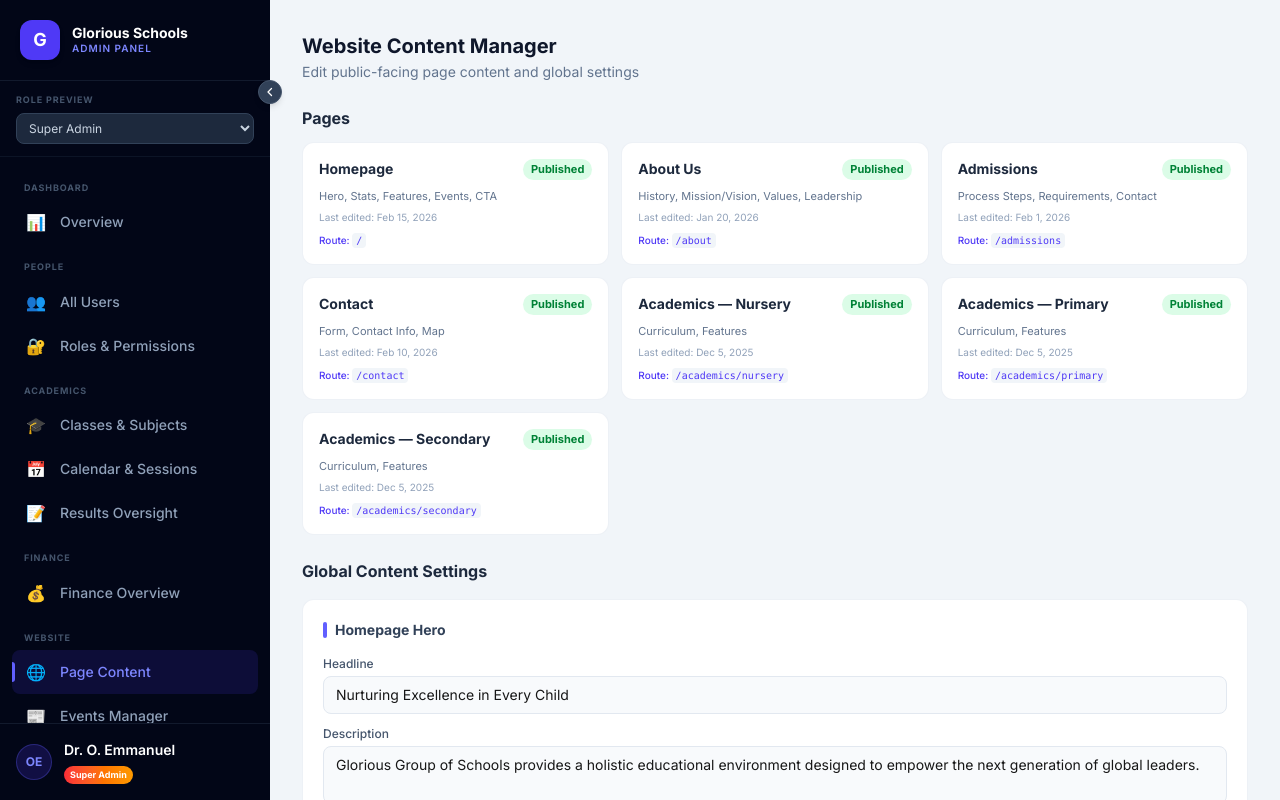
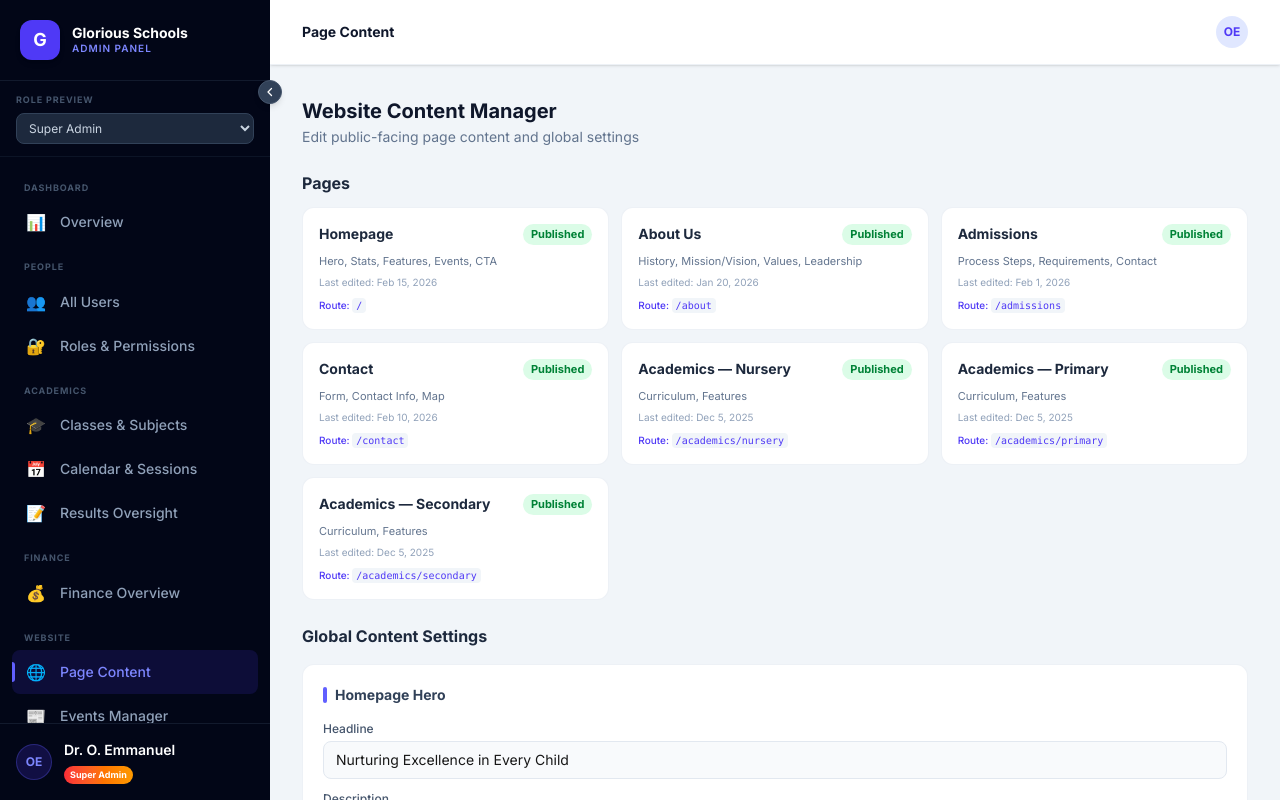
Before and after one commit to efebryan/glorious-school, a Next.js app: page /admin/cms in a window 1280 px wide. Shown: the top 800 px of the page. Built offline with nearby package versions, Linux system fonts and the light colour scheme.

Commit message:
auto-commit: 4/23/2026, 5:42:10 PM

```diff
--- a/src/components/admin/AdminShell.tsx
+++ b/src/components/admin/AdminShell.tsx
@@ -25,6 +25,8 @@ export function AdminShell({ children }: { children: React.ReactNode }) {
           isCollapsed ? "lg:ml-[84px]" : "lg:ml-[270px]"
         }`}
       >
+        <AdminTopBar activeRole={activeRole} onRoleChange={setActiveRole} />
+
         {/* Page Content */}
         <main className="flex-1 pb-10">{children}</main>
 
```
